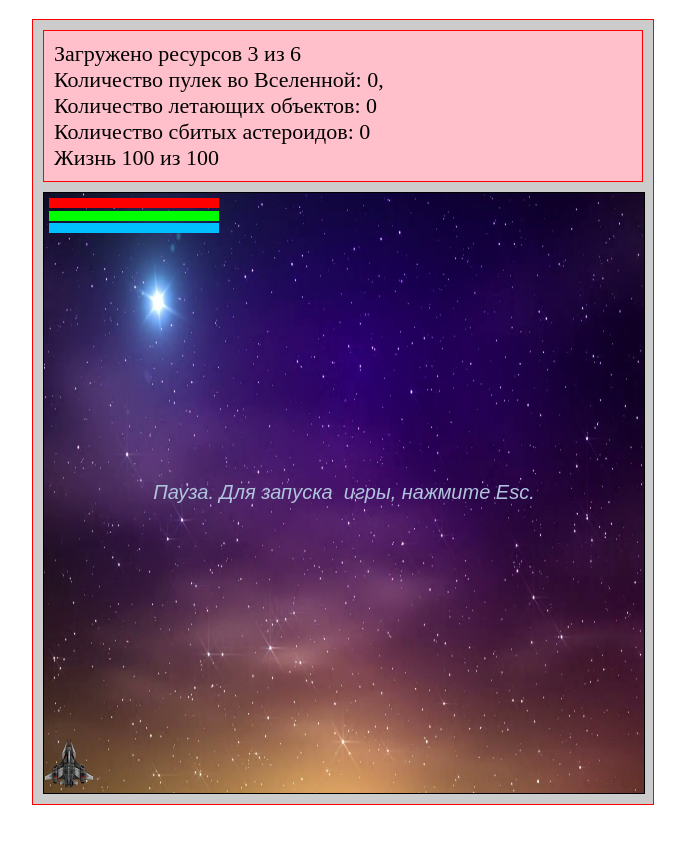
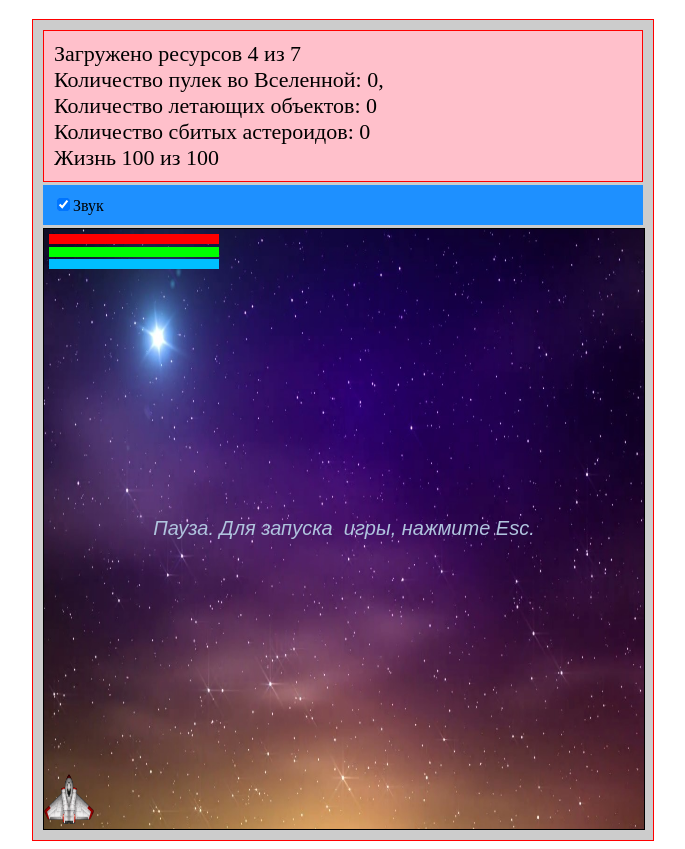
Before and after one commit to PsiMagistr/shooter5, a plain HTML site: page index.html in a window 1280 px wide. Shown: the part 61-910 px from the top of the page, without its empty margins (297-982 px from the left). Before the commit the page ends 874 px from the top, so only its background shows below. Drawn offline with Linux system fonts and the light colour scheme.

Commit message:
флажок звука

```diff
--- a/css/main.css
+++ b/css/main.css
@@ -11,7 +11,7 @@
     font-size:22px;
     background:pink;
     border: 1px solid red;
-    margin-bottom:10px;
+    /*margin-bottom:10px;*/
 }
 
 #holst{
@@ -21,3 +21,10 @@
     border:1px solid;
     /* background-image: url("../images/space.jpg");*/
 }
+
+#control{
+    background: #1e90ff;
+    margin-top:3px;
+    margin-bottom:3px;
+    padding:10px;
+}
--- a/index.html
+++ b/index.html
@@ -2,7 +2,7 @@
 <html>
  <head>
   <meta charset="utf-8">
-    <title>Повелитель галактики</title>
+  <title></title>
   <link href="css/main.css" rel="stylesheet">
      <script src="js/bar.js"></script>
      <script src="js/rocet.js"></script>
@@ -15,10 +15,18 @@
      <script src="js/start.js"></script>
  </head>
  <body>
+    <div class="container">
             <h1 align="center">Тест новый шутер</h1>
             <div id = "container">
+                <div id="panel">
                     <div id="information">Количество объектов во Вселенной</div>
+                    <div id="control">
+                        <input type="checkbox" checked id="check"><label id="lbl">Звук</label>
+                    </div>
+                </div>
                 <canvas id = "holst" width="600" height="600"></canvas>
+            </div>
+        </div>
     </div>
  </body>
 </html>
--- a/js/ship.js
+++ b/js/ship.js
@@ -1,8 +1,9 @@
 class Ship{
-    constructor(x , y, size, maxShootDeley, sounds){
+    constructor(x , y, sprite, size, maxShootDeley, sounds){
         this.x = x;
         this.y = y;
         this.size = size;
+        this.sprite = sprite;
         this.bullets = [];
         this.speed = 0;
         this.maxShootDeley = maxShootDeley;
@@ -67,4 +68,8 @@ class Ship{
 
         }
     }
+   draw(scena){
+       scena.drawImage(this.sprite, this.x, this.y, this.size, this.size);
+
+   }
 }
--- a/js/shooter.js
+++ b/js/shooter.js
@@ -1,6 +1,8 @@
 class Shooter{
     constructor(canvasId, infoId, images_names, sounds_names){
         let canvas = document.querySelector(canvasId);
+        this.checkbox = document.querySelector("#check");
+        this.checkbox.addEventListener("change", this.onbox.bind(this));
         this.scena = canvas.getContext("2d");
         this.width = canvas.width;
         this.height = canvas.height;
@@ -13,7 +15,7 @@ class Shooter{
         this.pause = true;
         this.gameOver = false;
         this.countOfMeteors = 0;
-        this.ship = new Ship(0, this.width - 55, 50, 40, this.sresourses);
+        //this.ship = new Ship(0, this.width - 55, 50, 40, this.sresourses);
         this.maxGenerationDeley = 100;
         this.currentGenerationDeley = this.maxGenerationDeley;
         this.worldObjects = [];
@@ -27,6 +29,7 @@ class Shooter{
             this.sresourses[name] = new Audio("sounds/" + name + ".mp3");
             this.sresourses[name].addEventListener("loadeddata", this.loadedRes.bind(this));
         }
+        this.ship = new Ship(0, this.width - 55, this.iresourses.gun2, 50, 40, this.sresourses);
         this.run();
         window.addEventListener("keydown", this.keyboard_down.bind(this));
         window.addEventListener("keyup", this.keyboard_up.bind(this));
@@ -61,6 +64,14 @@ class Shooter{
             }
         }
 
+    }
+    onbox(e){
+        /*!e.currentTarget.checked;*/
+        for(let key in this.sresourses){
+            this.sresourses[key].muted = !e.currentTarget.checked;
+            /*!e.currentTarget.checked;*/
+        }
+        e.currentTarget.blur();
     }
     keyboard_up(e){
        if((e.key == "ArrowLeft")||(e.key == "ArrowRight")){
@@ -149,7 +160,8 @@ class Shooter{
         this.drawBar(this.ship.healthBar);
         this.drawBar(this.ship.manaBar);
         this.drawBar(this.ship.fuelBar);
-        this.scena.drawImage(this.iresourses.gun, this.ship.x, this.ship.y, this.ship.size, this.ship.size);
+        this.ship.draw(this.scena);
+        //this.scena.drawImage(this.iresourses.gun, this.ship.x, this.ship.y, this.ship.size, this.ship.size);
         for (let bullet of this.ship.bullets) {
             this.scena.fillStyle = bullet.color;
             this.scena.fillRect(bullet.x, bullet.y, 5, 5);
--- a/js/start.js
+++ b/js/start.js
@@ -1,4 +1,4 @@
 window.addEventListener("load",function(){
-    const shooter = new Shooter("#holst", "#information", ["fon", "gun", "world"], ["blaster", "boom", "bonus"]);
+    const shooter = new Shooter("#holst", "#information", ["fon", "gun", "gun2", "world"], ["blaster", "boom", "bonus"]);
     // shooter.run();
 });
```
Lines whose indentation alone changed are shown as unchanged.
